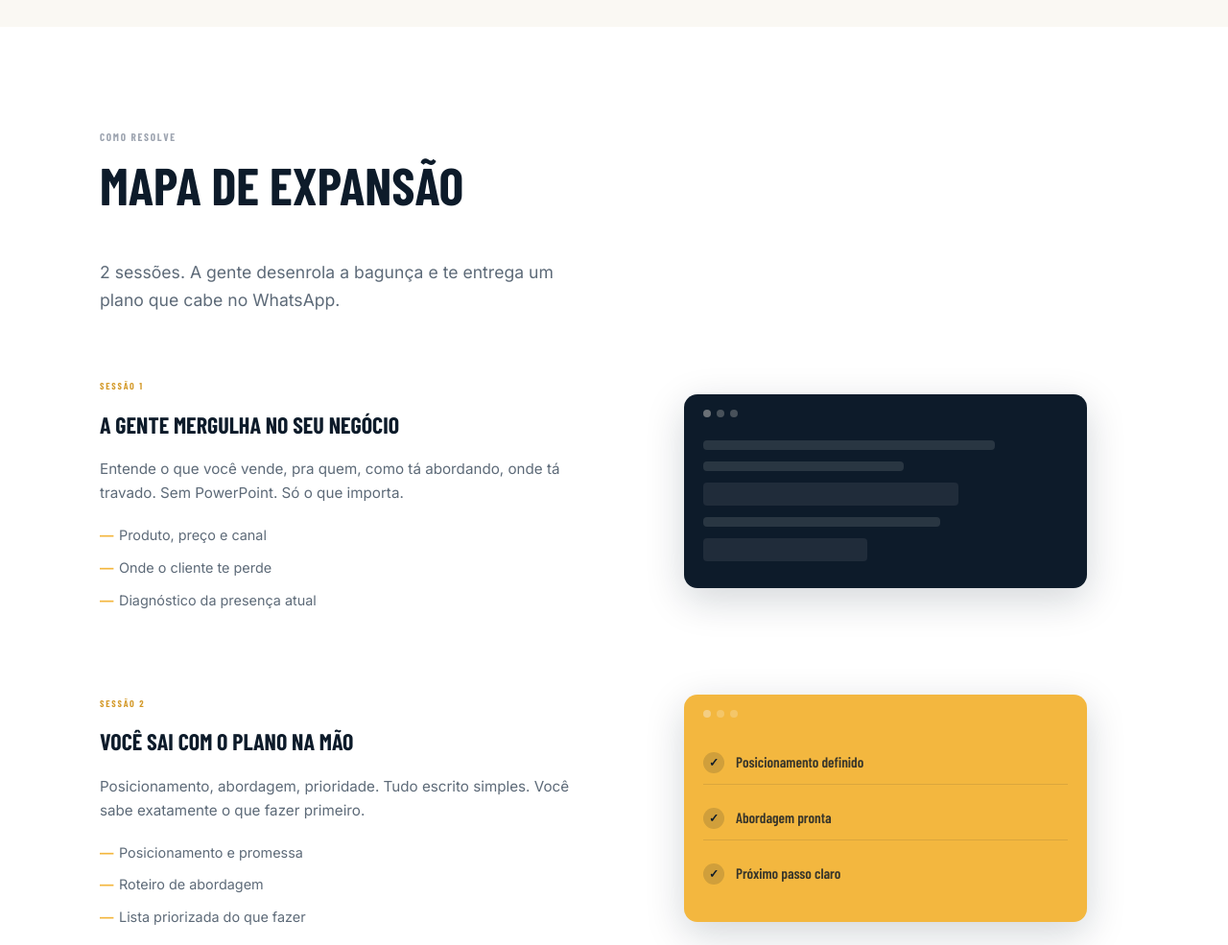
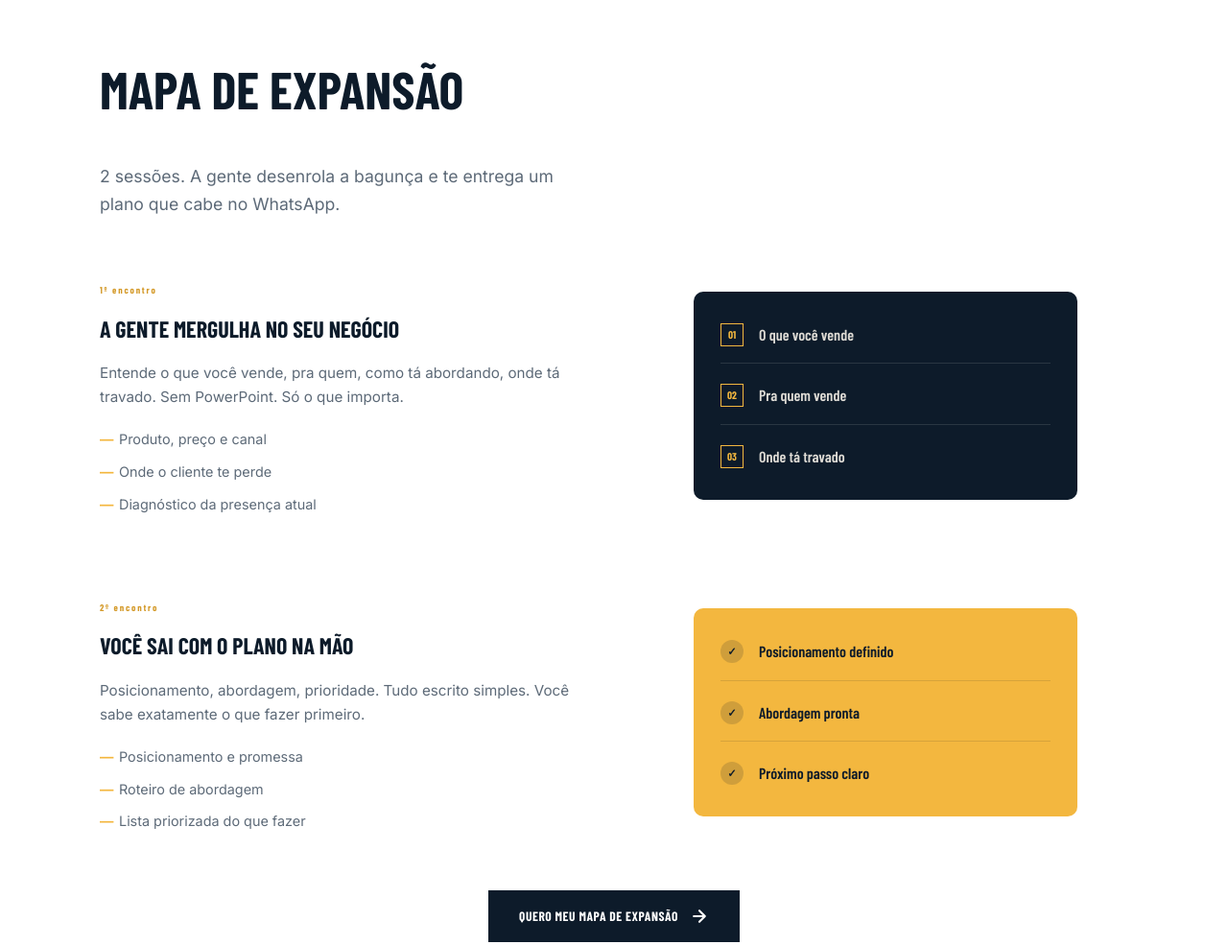
Before and after one commit to Azi-co/site-azilab, a plain HTML site: page index.html in a window 1280 px wide. Shown: the part 1480-2465 px from the top of the page at 96% size. Drawn offline with nearby package versions, Linux system fonts and the light colour scheme; a web font is replaced by a local one.

Commit message:
refactor: remove elementos com cara de template IA
O que saiu:
- Icones SVG nos cards (relogio, documento, grafico)
- Mockups com barrinhas de progresso (dashboard falso)
- Boneco SVG nos avatares de depoimento
- Tags de secao 'O PROBLEMA', 'COMO RESOLVE', 'QUEM JA PASSOU'
- 'PRIMEIRO PASSO', 'SESSAO 1/2'

O que entrou no lugar:
- Cards com marcador ▾ no lugar de icone
- Diagramas com numeracao 01/02/03 no zig-zag
- Iniciais 'E' e 'A' nos depoimentos
- Tom mais direto nos titulos de secao
- '1o encontro' / '2o encontro' no lugar de 'SESSAO'

Co-Authored-By: Claude <noreply@anthropic.com>

```diff
--- a/index.html
+++ b/index.html
@@ -86,30 +86,20 @@
         <!-- ===== PROBLEMA ===== -->
         <section class="problema" id="problema">
             <div class="section-inner">
-                <div class="section-tag">O PROBLEMA</div>
                 <h2 class="section-title">Você paga a agência, mas o WhatsApp continua vazio.</h2>
 
                 <div class="cards-grid">
                     <article class="card">
-                        <div class="card-icon">
-                            <svg width="28" height="28" viewBox="0 0 24 24" fill="none" stroke="#f3b73f" stroke-width="2" stroke-linecap="round" stroke-linejoin="round"><circle cx="12" cy="12" r="10"/><path d="M12 6v6l4 2"/></svg>
-                        </div>
                         <h3 class="card-title">Post não é posicionamento</h3>
                         <p class="card-text">Você posta todo dia. Mas o cliente ainda pergunta "quanto custa?" antes de entender seu valor.</p>
                     </article>
 
                     <article class="card">
-                        <div class="card-icon">
-                            <svg width="28" height="28" viewBox="0 0 24 24" fill="none" stroke="#f3b73f" stroke-width="2" stroke-linecap="round" stroke-linejoin="round"><path d="M14 2H6a2 2 0 0 0-2 2v16a2 2 0 0 0 2 2h12a2 2 0 0 0 2-2V8z"/><polyline points="14 2 14 8 20 8"/><line x1="16" y1="13" x2="8" y2="13"/><line x1="16" y1="17" x2="8" y2="17"/></svg>
-                        </div>
                         <h3 class="card-title">Relatório que não muda nada</h3>
                         <p class="card-text">Métrica de engajamento que não aparece no caixa. Relatório bonito que serve de enfeite.</p>
                     </article>
 
                     <article class="card">
-                        <div class="card-icon">
-                            <svg width="28" height="28" viewBox="0 0 24 24" fill="none" stroke="#f3b73f" stroke-width="2" stroke-linecap="round" stroke-linejoin="round"><path d="M12 20V10"/><path d="M18 20V4"/><path d="M6 20v-4"/></svg>
-                        </div>
                         <h3 class="card-title">O outro tá te comendo</h3>
                         <p class="card-text">O concorrente sem site direito tá fechando cliente porque a vitrine dele passa mais confiança.</p>
                     </article>
@@ -117,17 +107,16 @@
             </div>
         </section>
 
-        <!-- ===== MAPA — SESSÃO 1 ===== -->
+        <!-- ===== MAPA ===== -->
         <section class="mapa" id="mapa">
             <div class="section-inner">
-                <div class="section-tag">COMO RESOLVE</div>
                 <h2 class="section-title">Mapa de Expansão</h2>
                 <p class="mapa-intro">2 sessões. A gente desenrola a bagunça e te entrega um plano que cabe no WhatsApp.</p>
 
                 <div class="zigzag">
                     <div class="zigzag-item">
                         <div class="zigzag-content">
-                            <span class="zigzag-step">SESSÃO 1</span>
+                            <span class="zigzag-step">1º encontro</span>
                             <h3>A gente mergulha no seu negócio</h3>
                             <p>Entende o que você vende, pra quem, como tá abordando, onde tá travado. Sem PowerPoint. Só o que importa.</p>
                             <ul class="zigzag-list">
@@ -137,16 +126,18 @@
                             </ul>
                         </div>
                         <div class="zigzag-visual">
-                            <div class="mockup-card">
-                                <div class="mockup-header">
-                                    <span></span><span></span><span></span>
+                            <div class="diagram-card">
+                                <div class="diagram-line">
+                                    <span class="diagram-num">01</span>
+                                    <span>O que você vende</span>
                                 </div>
-                                <div class="mockup-body">
-                                    <div class="mockup-row" style="width:80%"></div>
-                                    <div class="mockup-row" style="width:55%"></div>
-                                    <div class="mockup-bar" style="width:70%"></div>
-                                    <div class="mockup-row" style="width:65%"></div>
-                                    <div class="mockup-bar" style="width:45%"></div>
+                                <div class="diagram-line">
+                                    <span class="diagram-num">02</span>
+                                    <span>Pra quem vende</span>
+                                </div>
+                                <div class="diagram-line">
+                                    <span class="diagram-num">03</span>
+                                    <span>Onde tá travado</span>
                                 </div>
                             </div>
                         </div>
@@ -154,7 +145,7 @@
 
                     <div class="zigzag-item reversed">
                         <div class="zigzag-content">
-                            <span class="zigzag-step">SESSÃO 2</span>
+                            <span class="zigzag-step">2º encontro</span>
                             <h3>Você sai com o plano na mão</h3>
                             <p>Posicionamento, abordagem, prioridade. Tudo escrito simples. Você sabe exatamente o que fazer primeiro.</p>
                             <ul class="zigzag-list">
@@ -164,14 +155,18 @@
                             </ul>
                         </div>
                         <div class="zigzag-visual">
-                            <div class="mockup-card mockup-card--gold">
-                                <div class="mockup-header">
-                                    <span></span><span></span><span></span>
+                            <div class="diagram-card diagram-card--gold">
+                                <div class="diagram-line">
+                                    <span class="diagram-check">✓</span>
+                                    <span>Posicionamento definido</span>
                                 </div>
-                                <div class="mockup-body">
-                                    <div class="mockup-check"><span>✓</span> Posicionamento definido</div>
-                                    <div class="mockup-check"><span>✓</span> Abordagem pronta</div>
-                                    <div class="mockup-check"><span>✓</span> Próximo passo claro</div>
+                                <div class="diagram-line">
+                                    <span class="diagram-check">✓</span>
+                                    <span>Abordagem pronta</span>
+                                </div>
+                                <div class="diagram-line">
+                                    <span class="diagram-check">✓</span>
+                                    <span>Próximo passo claro</span>
                                 </div>
                             </div>
                         </div>
@@ -190,17 +185,12 @@
         <!-- ===== PROVA ===== -->
         <section class="prova" id="prova">
             <div class="section-inner">
-                <div class="section-tag">QUEM JÁ PASSOU POR ISSO</div>
                 <h2 class="section-title">Não é teoria.<br>É o que aconteceu de verdade.</h2>
 
                 <div class="cases-grid">
                     <article class="case-card">
                         <div class="case-avatar">
-                            <svg viewBox="0 0 60 60" fill="none">
-                                <circle cx="30" cy="30" r="30" fill="#F5F1E8"/>
-                                <circle cx="30" cy="22" r="10" fill="#0D1B2A"/>
-                                <path d="M14 48C14 40 21 34 30 34C39 34 46 40 46 48" fill="#0D1B2A"/>
-                            </svg>
+                            <span class="case-initials">E</span>
                             <div>
                                 <strong>Estefânia</strong>
                                 <span>Miss Estefânia</span>
@@ -218,11 +208,7 @@
 
                     <article class="case-card">
                         <div class="case-avatar">
-                            <svg viewBox="0 0 60 60" fill="none">
-                                <circle cx="30" cy="30" r="30" fill="#F5F1E8"/>
-                                <circle cx="30" cy="22" r="10" fill="#0D1B2A"/>
-                                <path d="M14 48C14 40 21 34 30 34C39 34 46 40 46 48" fill="#0D1B2A"/>
-                            </svg>
+                            <span class="case-initials">A</span>
                             <div>
                                 <strong>Educatur</strong>
                                 <span>Azimute Educatur</span>
@@ -245,13 +231,12 @@
         <section class="cta" id="contato">
             <div class="section-inner">
                 <div class="cta-card-highlight">
-                    <p class="cta-kicker">PRIMEIRO PASSO</p>
                     <h2>Bora parar de gastar à toa.</h2>
                     <p class="cta-sub">30 minutos. Café. Diagnóstico. Sem compromisso.</p>
                     <p class="cta-risk">Risco zero. Se não gostar, a gente nem continua.</p>
-                    <a href="https://wa.me/558499650530?text=Oi%2C%20quero%20um%20diagn%C3%B3stico%20do%20meu%20neg%C3%B3cio." class="btn-primary btn-primary--gold">
+                    <a href="https://wa.me/558499650530?text=Oi%2C%20quero%20um%20diagn%C3%B3stico%20do%20meu%20neg%C3%B3cio." class="cta-btn">
                         Quero um diagnóstico grátis
-                        <svg width="20" height="20" viewBox="0 0 24 24" fill="none" stroke="#0D1B2A" stroke-width="2.5" stroke-linecap="round" stroke-linejoin="round"><path d="M5 12h14M12 5l7 7-7 7"/></svg>
+                        <svg width="20" height="20" viewBox="0 0 24 24" fill="none" stroke="currentColor" stroke-width="2.5" stroke-linecap="round" stroke-linejoin="round"><path d="M5 12h14M12 5l7 7-7 7"/></svg>
                     </a>
                 </div>
             </div>
--- a/style.css
+++ b/style.css
@@ -90,12 +90,6 @@ img { max-width: 100%; display: block; }
     max-width: var(--max); margin: 0 auto;
     padding: 100px 24px;
 }
-.section-tag {
-    display: inline-block;
-    font-family: var(--heading); font-size: 0.7rem; font-weight: 700;
-    letter-spacing: 0.15em; color: var(--cinza-claro);
-    text-transform: uppercase; margin-bottom: 12px;
-}
 .section-title {
     font-family: var(--heading); font-size: clamp(2.2rem, 5vw, 3.4rem);
     font-weight: 700; line-height: 1.05; text-transform: uppercase;
@@ -117,12 +111,20 @@ img { max-width: 100%; display: block; }
 }
 .btn-primary svg { transition: transform 0.2s; }
 .btn-primary:hover svg { transform: translateX(4px); }
-.btn-primary--gold {
+.cta-btn {
+    display: inline-flex; align-items: center; gap: 12px;
+    padding: 18px 36px;
     background: var(--dourado); color: var(--azul);
+    font-family: var(--heading); font-size: 0.9rem; font-weight: 800;
+    letter-spacing: 0.04em; text-transform: uppercase;
+    transition: transform 0.15s, box-shadow 0.15s;
 }
-.btn-primary--gold:hover {
-    box-shadow: 0 8px 24px rgba(243,183,63,0.35);
+.cta-btn:hover {
+    transform: translateY(-2px);
+    box-shadow: 0 10px 28px rgba(243,183,63,0.35);
 }
+.cta-btn svg { transition: transform 0.2s; }
+.cta-btn:hover svg { transform: translateX(4px); }
 
 /* ===== HERO ===== */
 .hero {
@@ -225,11 +227,12 @@ img { max-width: 100%; display: block; }
     box-shadow: var(--sombra-hover);
     transform: translateY(-4px);
 }
-.card-icon {
-    width: 48px; height: 48px;
-    display: flex; align-items: center; justify-content: center;
-    background: var(--azul);
-    border-radius: 10px; margin-bottom: 20px;
+.card::before {
+    content: "▾";
+    display: block;
+    color: var(--dourado);
+    font-size: 1.1rem;
+    margin-bottom: 12px;
 }
 .card-title {
     font-family: var(--heading); font-size: 1.1rem; font-weight: 700;
@@ -279,44 +282,46 @@ img { max-width: 100%; display: block; }
 }
 /* mockup cards no zigzag */
 .zigzag-visual { display: flex; align-items: center; justify-content: center; }
-.mockup-card {
-    width: 100%; max-width: 420px;
+.diagram-card {
+    width: 100%; max-width: 400px;
     background: var(--azul);
-    border-radius: var(--radius);
-    overflow: hidden;
-    box-shadow: 0 12px 40px rgba(13,27,42,0.18);
+    border-radius: 10px;
+    padding: 32px 28px;
+    display: flex; flex-direction: column; gap: 20px;
 }
-.mockup-card--gold {
+.diagram-card--gold {
     background: var(--dourado);
 }
-.mockup-header {
-    display: flex; gap: 6px; padding: 16px 20px;
+.diagram-line {
+    display: flex; align-items: center; gap: 16px;
+    padding-bottom: 16px;
+    border-bottom: 1px solid rgba(245,241,232,0.12);
+    font-family: var(--heading); font-size: 1rem; font-weight: 600;
+    color: rgba(245,241,232,0.9);
 }
-.mockup-header span {
-    width: 8px; height: 8px; border-radius: 50%;
-    background: rgba(245,241,232,0.25);
+.diagram-card--gold .diagram-line {
+    border-bottom-color: rgba(7,20,38,0.12);
+    color: var(--azul);
 }
-.mockup-header span:first-child { background: rgba(245,241,232,0.4); }
-.mockup-body { padding: 8px 20px 28px; display: flex; flex-direction: column; gap: 12px; }
-.mockup-row {
-    height: 10px; border-radius: 4px; background: rgba(245,241,232,0.12);
+.diagram-line:last-child { border-bottom: 0; padding-bottom: 0; }
+.diagram-num {
+    width: 24px; height: 24px;
+    display: flex; align-items: center; justify-content: center;
+    border: 1px solid var(--dourado);
+    color: var(--dourado);
+    font-size: 0.7rem; font-weight: 800; flex-shrink: 0;
 }
-.mockup-bar {
-    height: 24px; border-radius: 4px; background: rgba(245,241,232,0.08);
+.diagram-card--gold .diagram-num {
+    border-color: var(--azul);
+    color: var(--azul);
 }
-.mockup-check {
-    display: flex; align-items: center; gap: 12px;
-    font-family: var(--heading); font-size: 0.95rem; font-weight: 600;
-    color: rgba(7,20,38,0.8);
-    padding: 10px 0;
-    border-bottom: 1px solid rgba(7,20,38,0.1);
-}
-.mockup-check:last-child { border-bottom: 0; }
-.mockup-check span {
+.diagram-check {
+    width: 24px; height: 24px;
     display: flex; align-items: center; justify-content: center;
-    width: 22px; height: 22px; border-radius: 50%;
     background: rgba(7,20,38,0.15);
-    font-size: 0.75rem; color: var(--azul);
+    border-radius: 50%;
+    font-size: 0.7rem; font-weight: 800; flex-shrink: 0;
+    color: var(--azul);
 }
 
 .mapa-cta-wrap { text-align: center; }
@@ -345,7 +350,13 @@ img { max-width: 100%; display: block; }
     padding-bottom: 20px;
     border-bottom: 1px solid var(--borda);
 }
-.case-avatar svg { width: 48px; height: 48px; flex-shrink: 0; }
+.case-initials {
+    width: 48px; height: 48px; flex-shrink: 0;
+    display: flex; align-items: center; justify-content: center;
+    background: var(--azul);
+    font-family: var(--heading); font-size: 1.1rem; font-weight: 800;
+    color: var(--dourado); letter-spacing: 0.02em;
+}
 .case-avatar strong {
     display: block; font-family: var(--heading); font-size: 0.95rem;
     font-weight: 700; text-transform: uppercase; color: var(--azul);
@@ -380,10 +391,6 @@ img { max-width: 100%; display: block; }
 .cta-card-highlight {
     max-width: 680px; margin: 0 auto;
     display: flex; flex-direction: column; align-items: center; gap: 16px;
-}
-.cta-kicker {
-    font-family: var(--heading); font-size: 0.72rem; font-weight: 700;
-    letter-spacing: 0.18em; color: var(--dourado);
 }
 .cta h2 {
     font-family: var(--heading); font-size: clamp(2.5rem, 5vw, 3.8rem);
```
